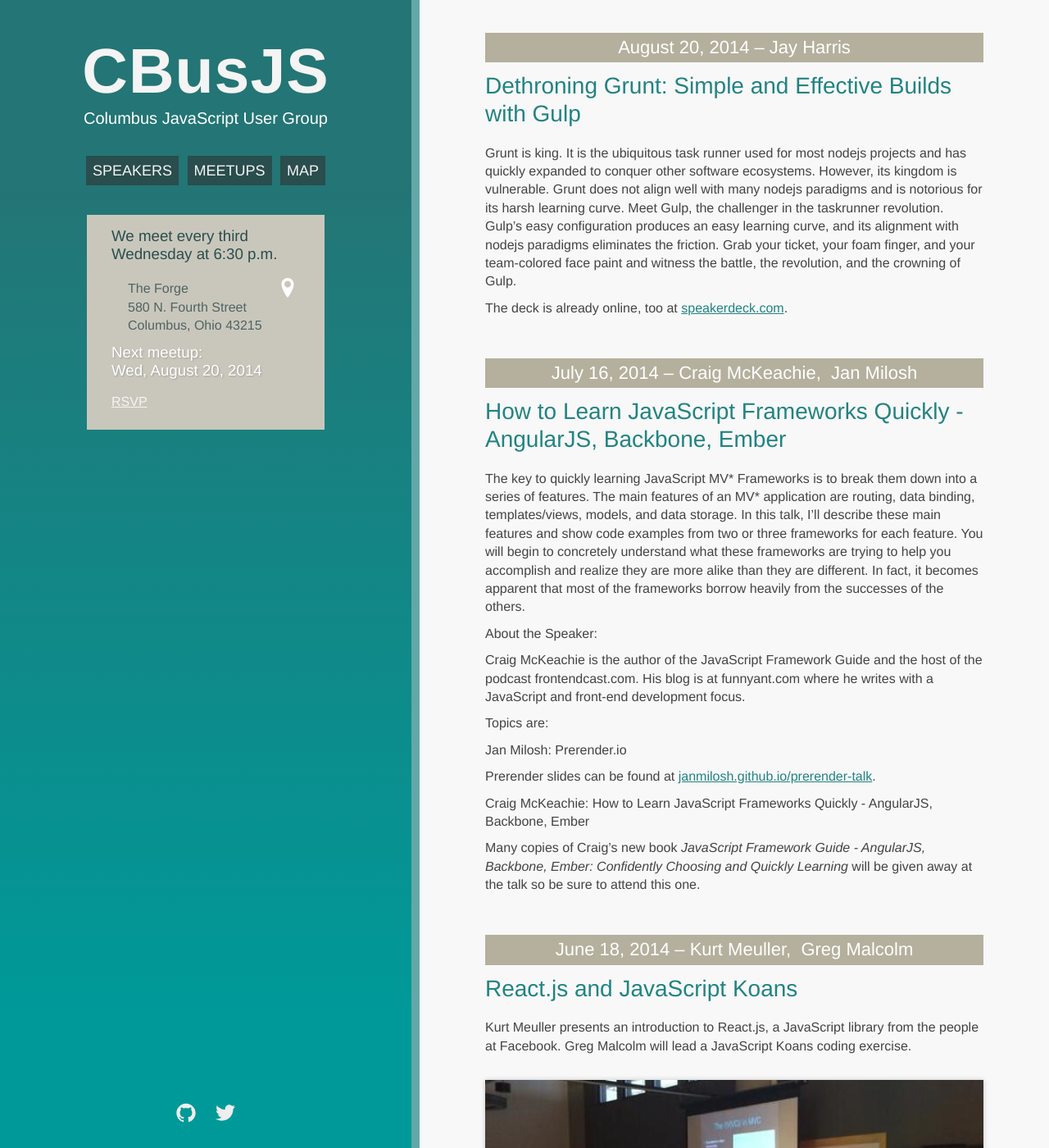
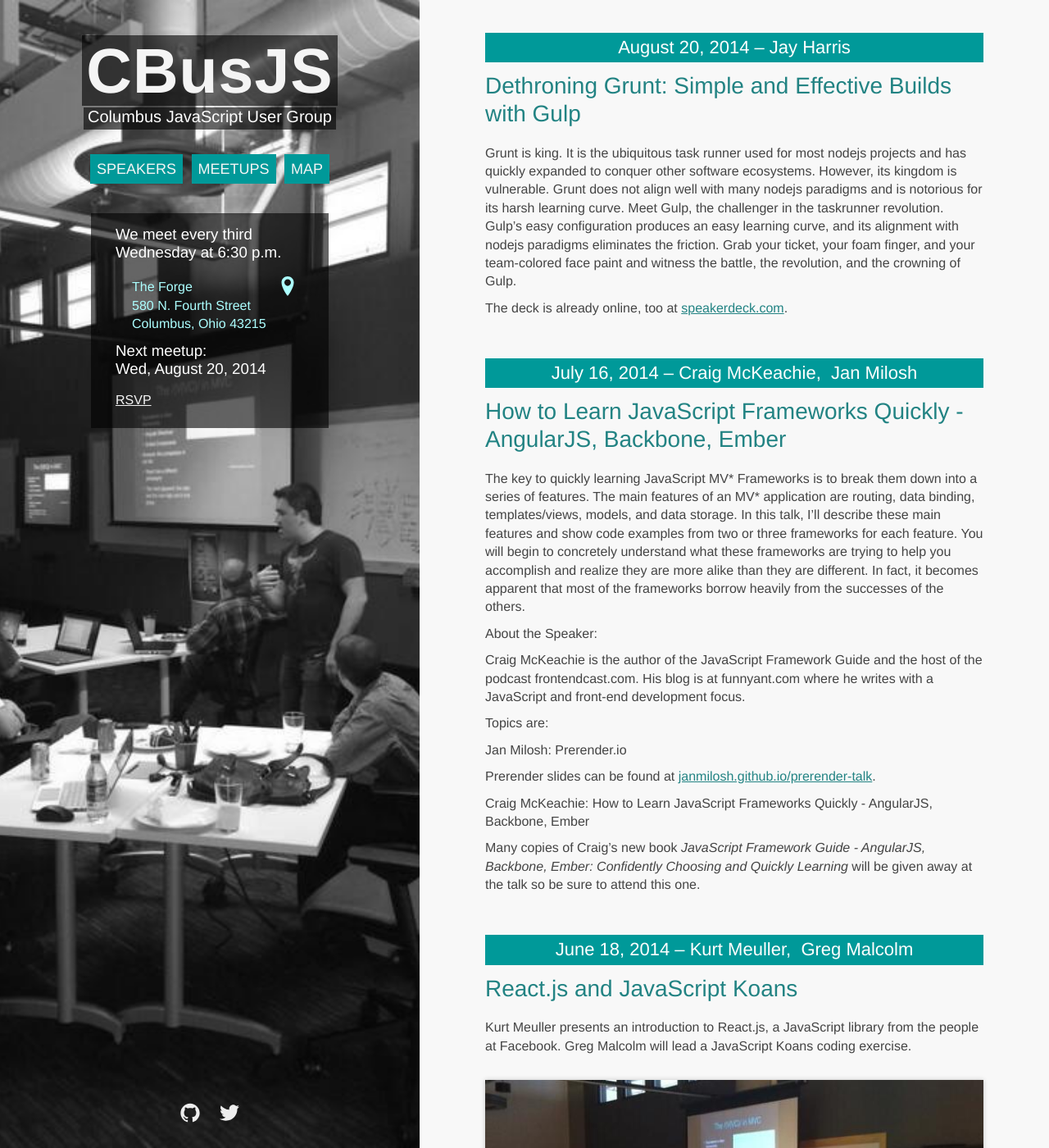
Before and after one commit to columbusjs/columbusjs.github.io, a Jekyll site: the page built from index.html, in a window 1280 px wide and 1400 px high. Shown: the whole window at 82% size. Built offline with Jekyll 4.4.1, drawn with Linux system fonts in a browser that asks for light colours; the list of posts is cut into pages by our own code.

Commit message:
New theme with image background in sidebar

```diff
--- a/_includes/sidebar.html
+++ b/_includes/sidebar.html
@@ -1,8 +1,8 @@
 <div class="sidebar">
 
-  <h1 class="site-title"><a href="{{ site.baseurl | prepend: site.url }}/">{{ site.title }}</a></h1>
+  <h1 class="site-title"><span><a href="{{ site.baseurl | prepend: site.url }}/">{{ site.title }}</a></span></h1>
 
-  <h2 class="description">{{ site.description }}</h2>
+  <h2 class="description"><span>{{ site.description }}</span></h2>
 
   <div class="left-menu">
     <ul>
--- a/css/main.css
+++ b/css/main.css
@@ -28,7 +28,7 @@
 
 h1, h2, h3, h4, h5, h6 {
   font-weight: 300;
-  color: #5A5746;
+  color: #666;
   margin-bottom: 20px;
   line-height: 1.2;
 }
@@ -112,12 +112,17 @@
   text-align: center;
 }
 
+h1.site-title span {
+  background: rgba(0,0,0,0.6);
+  padding: 0 5px;
+}
+
 .sidebar .site-title a {
   color: #f4f4f4;
 }
 
 .sidebar .site-title a:hover {
-  color: #C9C7BC;
+  color: #A8D6D6;
   -webkit-transition: all .5s ease-in-out;
   -moz-transition: all .5s ease-in-out;
   -o-transition: all .5s ease-in-out;
@@ -133,6 +138,12 @@
   font-size: 20px;
   color: #fff;
   text-align: center;
+  margin-top: -2px;
+}
+
+h2.description span {
+  background: rgba(0,0,0,0.6);
+  padding: 0 5px 5px;
 }
 
 .post-list h2 {
@@ -142,11 +153,11 @@
 
 .post-list p {
   margin-bottom: 0;
-  color: #5A5746;
+  color: #555;
 }
 
 .speaker-date {
-  background: #B4B09D;
+  background: #099;
   padding: 5px 10px;
   color: white;
   text-align: center;
@@ -180,19 +191,10 @@
   float: left;
   padding: 40px 15px;
   background: #099;
-  border-right: 10px solid #64A7A7;
-  background-image: -webkit-gradient(
-    linear,
-    right top,
-    right bottom,
-    color-stop(0.16, #247575),
-    color-stop(0.88, #009999)
-  );
-  background-image: -o-linear-gradient(bottom, #247575 16%, #009999 88%);
-  background-image: -moz-linear-gradient(bottom, #247575 16%, #009999 88%);
-  background-image: -webkit-linear-gradient(bottom, #247575 16%, #009999 88%);
-  background-image: -ms-linear-gradient(bottom, #247575 16%, #009999 88%);
-  background-image: linear-gradient(to bottom, #247575 16%, #009999 88%);
+  background-image: url('../images/sidebar-background.jpg');
+  background-position: center center;
+  background-repeat: no-repeat;
+  background-size: cover;
 }
 
 .sidebar table {
@@ -202,37 +204,35 @@
 
 .location {
   padding: 15px 30px 50px;
-  background: #C9C7BC;
   width: 290px;
+  background: rgba(0,0,0,0.6);
   margin: 0 auto 30px;
 }
 
-.location h3,
 .location p {
-  color: #506363;
+  color: #ACFFFF;
 }
 
 .location h3 {
   margin-bottom: 0;
-  color: #2A4D4D;
   clear: both;
+  color: white;
 }
 
 .location h3.next {
   color: white;
   font-weight: 400;
-  text-shadow: 1px 1px 2px rgba(0,0,0,0.2);
 }
 
 .address {
-  width: 180px;
+  width: 175px;
   float: left;
   margin-left: 20px;
   margin-top: 20px;
 }
 
 .location svg {
-  fill: #fff;
+  fill: #ACFFFF;
   width: 30px;
   height: 30px;
   margin: 0;
@@ -282,12 +282,11 @@
 
 .left-menu ul li a {
   padding: 8px;
-  background: #2A4D4D;
+  background: #099;
 }
 
 .left-menu ul li a:hover {
-  background: #1E3C3C;
-  color: #C9C7BC;
+  background: #028B8B;
   -webkit-transition: all .5s ease-in-out;
   -moz-transition: all .5s ease-in-out;
   -o-transition: all .5s ease-in-out;
@@ -318,7 +317,7 @@
   padding: 20px 30px 40px;
   color: white;
   text-align: center;
-  background: #87836D;
+  background: #86A9A9;
 }
 
 .footer p {
```
